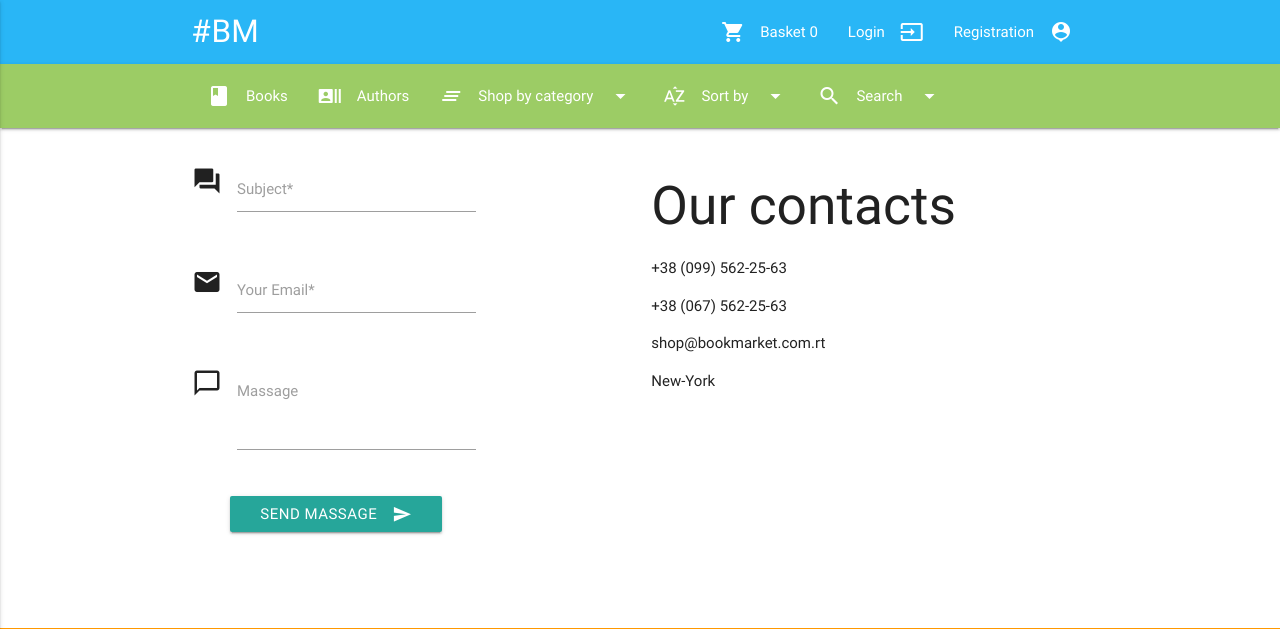
After one commit to ivanhrushkatwo/booklibrary, a Django app: template templates/catalog/contact.html in a window 1280 px wide. The commit adds this page. Shown: the top 629 px of the page. Run offline with Django 3.2, Linux system fonts and the light colour scheme; the template is opened without the code that fills it, so the values that code supplies are empty; parts of the project's set-up code (start-up, migrations or seed data) failed here and were passed over; grey boxes are pictures that could not be loaded.

Commit message:
added contact form !! But it is not final version. It need to fix.

```diff
--- a/catalog/urls.py
+++ b/catalog/urls.py
@@ -6,6 +6,8 @@ from . import views
 urlpatterns = [
     url(r'^$', views.index, name='index'),
     url(r'^about$', views.About.as_view(), name='about'),
+    url(r'^contact$', views.contact, name='contacts'),
+    url(r'^send_email_to_admin/$', views.send_email, name='send_email_to_admin'),
 
     url(r'^basket$', views.basket, name="basket"),
 
--- a/templates/base_generic.html
+++ b/templates/base_generic.html
@@ -8,7 +8,7 @@
 <head>
     <meta http-equiv="Content-Type" content="text/html; charset=UTF-8"/>
     <meta name="viewport" content="width=device-width, initial-scale=1, maximum-scale=1.0"/>
-    <title>{% block title %}BOOKMARKET{% endblock %}</title>
+    <title>{% block title %}BM{% endblock %}</title>
 
     <!-- CSS  -->
     <link href="https://fonts.googleapis.com/icon?family=Material+Icons" rel="stylesheet">
@@ -154,6 +154,7 @@
             <div class="col l3 s12">
                 <h5 class="white-text">Contacts</h5>
                 <ul>
+                    <li><a  class="white-text" href="{% url "contacts" %}">Contact's page</a></li>
                     <li class="white-text"><p>+38 (099) 562-25-63</p></li>
                     <li class="white-text"><p>+38 (067) 562-25-63</p></li>
                     <li class="white-text"><p>shop@bookmarket.com.rt</p></li>
--- /dev/null
+++ b/templates/catalog/contact.html
@@ -0,0 +1,63 @@
+{% extends "base_generic.html" %}
+
+{% block tile %}Contacts{% endblock %}
+
+{% block content %}
+
+    <br>
+<div class="row">
+    <div class="col s12 m6">
+
+        <div class="row">
+            <form action="{% url "send_email_to_admin" %}" method="post" class="col s12">
+                {% csrf_token %}
+                <div class="row">
+                    <div class="input-field col s12 m8">
+                        <i class="material-icons prefix">forum</i>
+                        <input id="name" type="text" name="subject" class="validate">
+                        <label for="name">Subject*</label>
+                    </div>
+                </div>
+
+            <div class="row">
+                <div class="input-field col s12 m8">
+                    <i class="material-icons prefix">email</i>
+                    <input id="email" type="email" name="email" class="validate">
+                    <label for="email">Your Email*</label>
+                </div>
+             </div>
+
+             <div class="row">
+                <div class="input-field col s12 m8">
+                    <i class="material-icons prefix">chat_bubble_outline</i>
+                    <textarea id="massage" name="massage" class="materialize-textarea"></textarea>
+                    <label for="massage">Massage</label>
+                </div>
+             </div>
+            <div class="row">
+                <div class="col s12 m8 offset-m1">
+                    <button class="btn waves-effect waves-light" type="submit" name="action">Send massage
+                    <i class="material-icons right">send</i>
+                    </button>
+                </div>
+            </div>
+
+
+            </form>
+        </div>
+    </div>
+
+    <div class="col s12 m6">
+        <h2>Our contacts</h2>
+        <ul>
+            <li ><p>+38 (099) 562-25-63</p></li>
+            <li ><p>+38 (067) 562-25-63</p></li>
+            <li ><p>shop@bookmarket.com.rt</p></li>
+            <li ><p>New-York</p></li>
+        </ul>
+    </div>
+
+</div>
+
+
+{% endblock %}
--- a/templates/index.html
+++ b/templates/index.html
@@ -78,13 +78,8 @@
         features to the project
     </h4>
     <ol>
-        <li>Bucket for books</li>
         <li>Book's rating +/- і написати всій менеджер контексту(Бази данних) для головної сторінки</li>
-        <li><i class="material-icons right">shopping_cart</i>shopping_cart -- >>></li>
-        <li>Connect <a href="https://disqus.com/" target="_blank">Система коментарів</a> https://disqus.com/</li>
-        <li>Виводити 5 найпопулярніших книг</li>
         <li>Запиляти Django REST framework</li>
-        <li>soc auth</li>
         <li>post auth</li>
         <li>contact form</li>
         <li>add i18 </li>
```
Also changed, not shown: catalog/views.py (+25 -0 lines), locallibrary/settings.py (+10 -0 lines).
